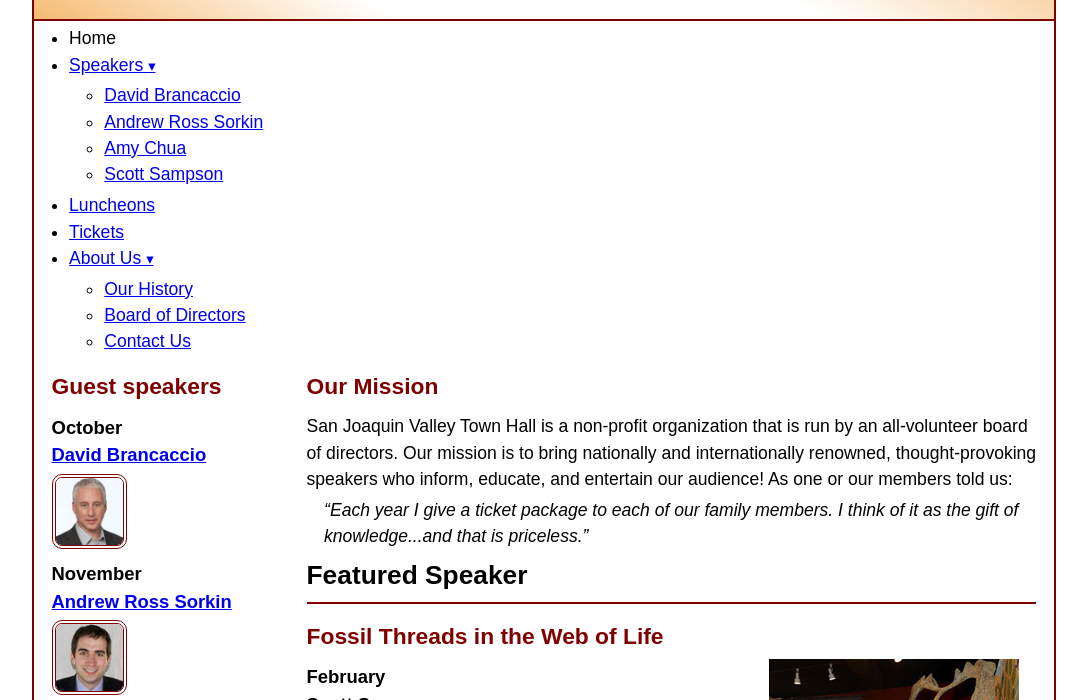
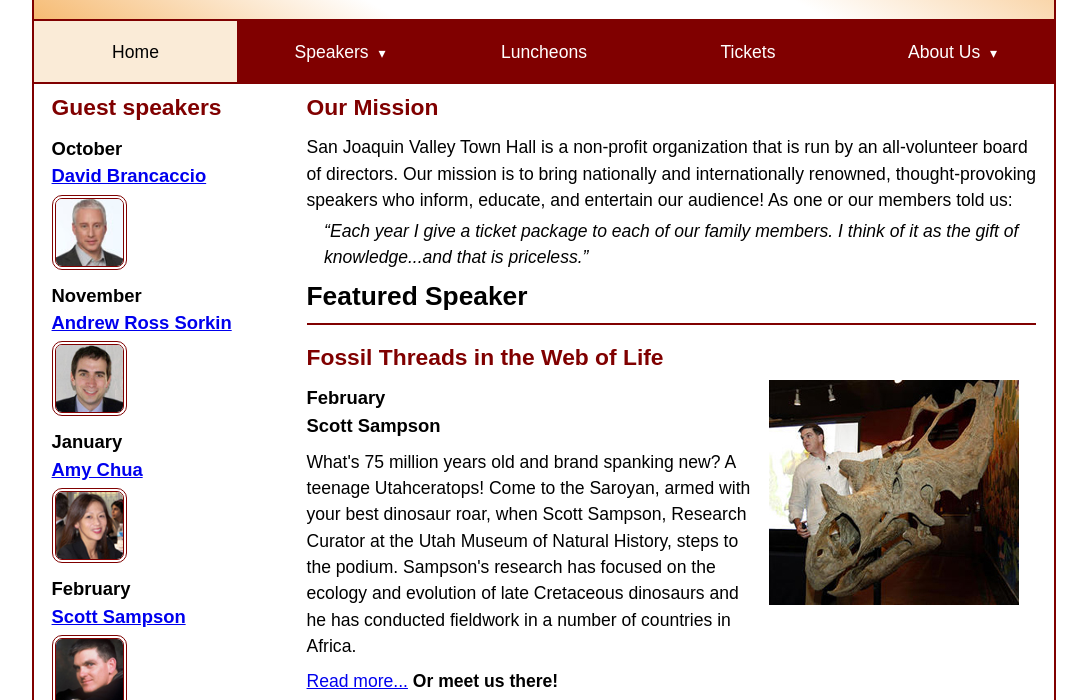
Before and after one commit to cmb84/A09, a plain HTML site: page index.html in a window 1280 px wide. Shown: the part 98-798 px from the top of the page, without its empty margins (96-1183 px from the left). Drawn offline with Linux system fonts and the light colour scheme.

Commit message:
updated changes

```diff
--- a/index.html
+++ b/index.html
@@ -34,6 +34,7 @@
 				<ul class="submenu">
 					<li><a href="#">Our History</a></li>
 					<li><a href="#">Board of Directors</a></li>
+					<li><a href="#">Past Speakers</a></li>
 					<li><a href="#">Contact Us</a></li>
 				</ul>
 			</li>
@@ -77,7 +78,7 @@
 			</article>
 
 			<h2>Our Ticket Packages</h2>
-			<ul>
+			<ul class="circle">
 				<li>Season Package: $95</li>
 				<li>Patron Package: $200</li>
 				<li>Single Speaker: $25</li>
--- a/styles/main.css
+++ b/styles/main.css
@@ -1,5 +1,8 @@
 /* custom property */
 :root {
+	--menu-light: #ffffff;
+	--menu-mid: antiquewhite;
+	--menu-dark: #000000;
 	--accent-color: #800000;  /* could also be coded #800 */
 	--gradient-color: #f6bb73;
 }
@@ -126,3 +129,67 @@
 .large {
 	font-size: 125%;
 }
+
+/* navigation menu (Chapter 7 exercises 7-1 and 7-2) */
+.navbar {
+	background-color: var(--accent-color);
+	/* links */
+	& a {
+		display: block;
+		padding: 1em;
+		text-decoration: none;
+		color: var(--menu-light);
+		margin: 0 1px 2px;
+	}
+	/* hover/focus/current */
+	& a:hover, & a:focus, & a.current {
+		background-color: var(--menu-mid);
+		color: var(--menu-dark);
+	}
+	/* ul baseline */
+	& ul {
+		margin: 0;
+		padding: 0;
+		list-style: none;
+	}
+}
+.menu {
+	display: flex;
+	flex-wrap: wrap;
+	& > li {
+		flex-basis: 20%;
+		text-align: center;
+		position: relative; /* for submenu positioning when needed */
+	}
+}
+/* show submenu on hover */
+.menu > li:hover > .submenu {
+	display: block;
+}
+
+/* submenu dropdown */
+.submenu {
+	display: none;
+	position: absolute;
+	left: 0;
+	right: 0;
+	background-color: var(--accent-color);
+	color: var(--menu-light);
+	z-index: 10;
+}
+/* spacing after link text before triangle */
+.has-submenu > a small {
+	margin-left: .35em;
+	font-size: .8em;
+}
+
+/* submenu link spacing to match main items */
+.submenu > li a {
+	margin: 0 2px 2px;
+}
+
+/* remove extra outside margins on ends (main and submenus) */
+.menu > li:first-child a { margin-left: 0; }
+.menu > li:last-child a { margin-right: 0; }
+
+ul.circle { list-style-type: circle; }
```
